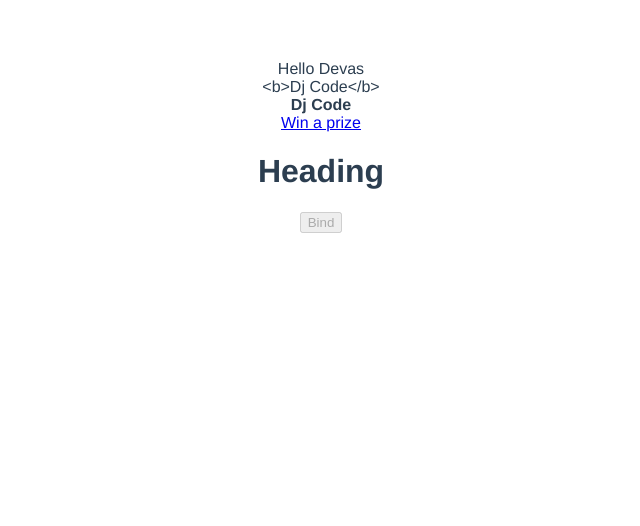
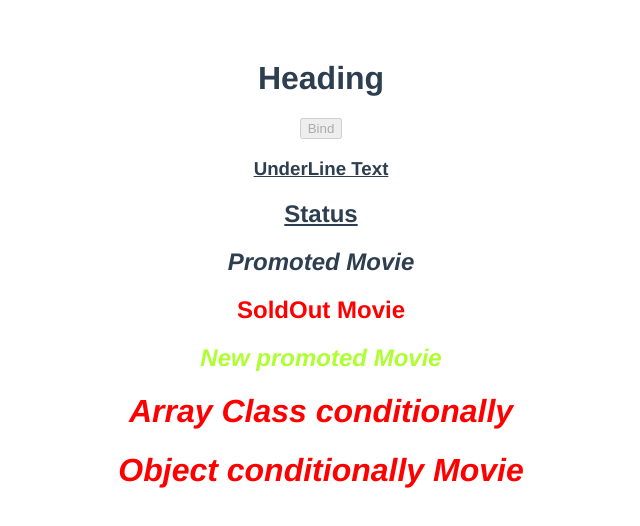
Before and after one commit to agiratech-devanathan/LearningVue, a Vue app: page / in a window 1280 px wide. Shown: the top 526 px of the page, without its empty margins (319-959 px from the left). Built offline with nearby package versions, Linux system fonts and the light colour scheme.

Commit message:
Binding classes  content in html template using v-bind attributes.

```diff
--- a/src/App.vue
+++ b/src/App.vue
@@ -1,18 +1,25 @@
 // UI Template
 <template>
-<!-- binding text into html template using double curly brackets -->
-<div>{{greet}} {{name}}</div>
-<!-- Another way of binding the text -->
-<!-- it wont't work foe html binding -->
-<div v-text="channel"></div>
-<!-- Binding HTML content into Html template using V-html attributes -->
-<div v-html="channel"></div>
-<div v-html="hack"></div>
-<!-- binding attributes  -->
 <h1 v-bind:id="headingId">Heading</h1>
 
 <!-- binding true or false attributes -->
 <button v-bind:disabled="isDisabled">Bind</button>
+<!-- binding Class attribute -->
+<h3 class=underline>UnderLine Text</h3>
+
+<h2 class="underline" v-bind:class="status">Status</h2>
+
+<h2 v-bind:class="isPromoted && 'promoted'">Promoted Movie</h2>
+
+<h2 v-bind:class="isSoldOut ? 'sold-out':'new'">SoldOut Movie</h2>
+
+<h2 v-bind:class="['new','promoted']">New promoted Movie </h2>
+
+<h1 v-bind:class="[isPromoted && 'promoted',isSoldOut ? 'sold-out':'new']">Array Class conditionally</h1>
+
+<h1 v-bind:class="{
+  promoted:isPromoted,new:!isSoldOut,'sold-out':isSoldOut
+}">Object conditionally Movie</h1>
 
 </template>
 //Logic template
@@ -22,12 +29,11 @@ export default {
   name: 'App',
  data(){
 return{
-  greet:'Hello',
-  name:'Devas',
-  channel:'<b>Dj Code</b>',
-  hack:`<a href="#' onclick="alert('you have been hacked')">Win a prize</a>`,
+  status:'success',
   headingId:'heading',
-  isDisabled:true
+  isDisabled:true,
+  isPromoted:true,
+  isSoldOut:true
 }
  }
 }
@@ -42,4 +48,20 @@ return{
   color: #2c3e50;
   margin-top: 60px;
 }
+
+.underline{
+  text-decoration: underline  ;
+}
+
+.promoted{
+  font-style: italic;
+}
+
+.new{
+  color: greenyellow;
+}
+
+.sold-out{
+color: red;
+}
 </style>
```
